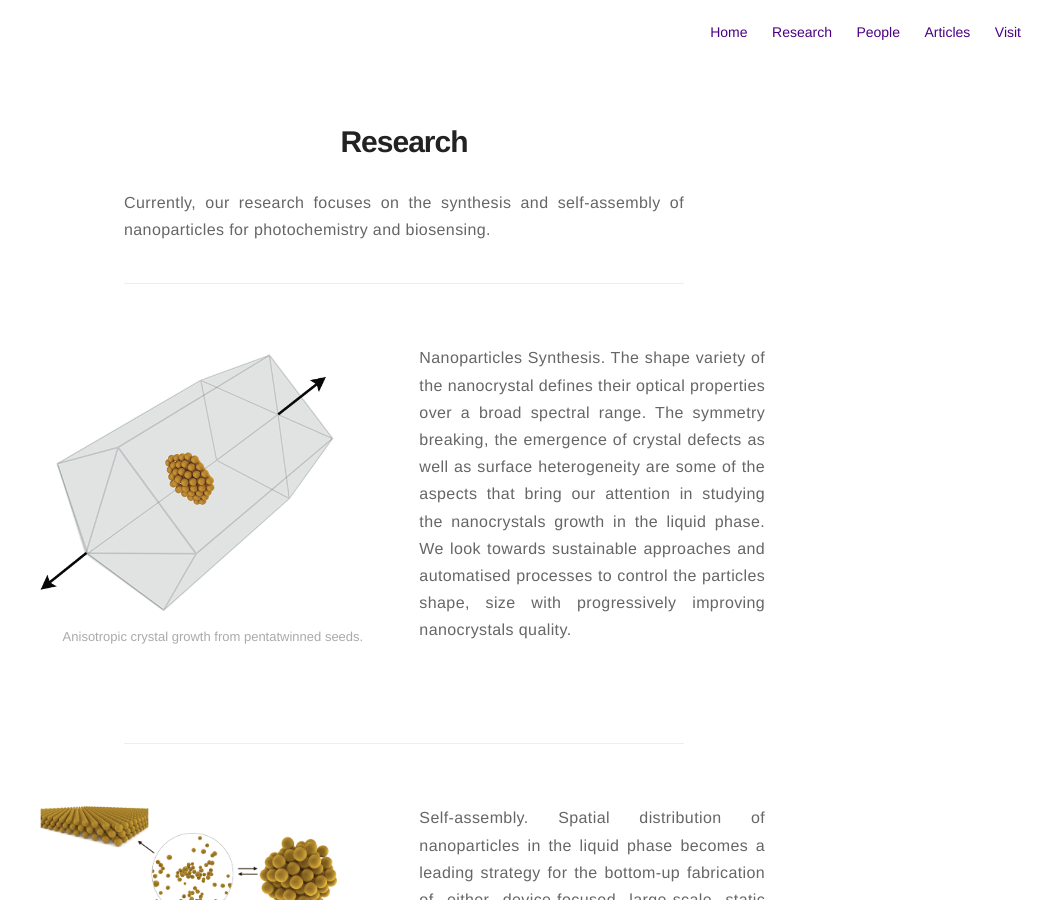
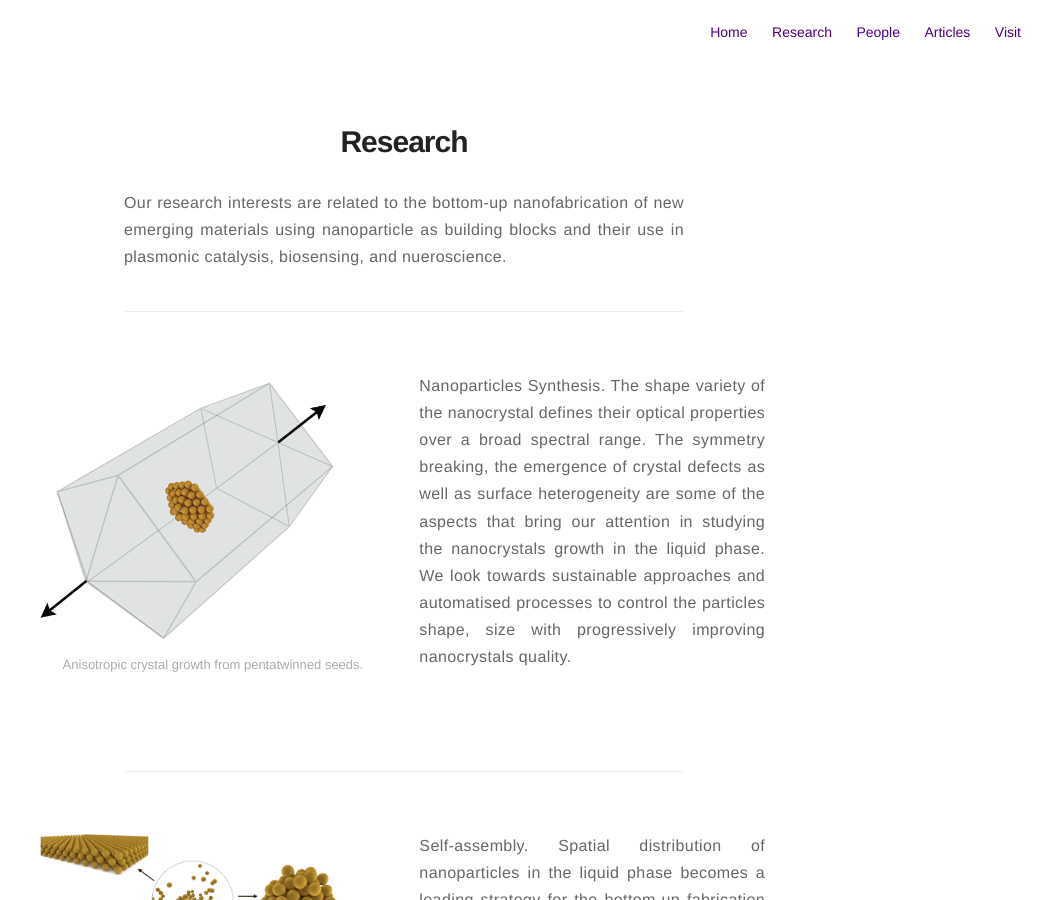
Before and after one commit to colsyschem/colsyschem.github.io, a Jekyll site: the page built from research.md, in a window 1280 px wide and 900 px high. Shown: the whole window, without its empty margins (236-1280 px from the left). Built offline with Jekyll 4.4.1, drawn with Linux system fonts in a browser that asks for light colours.

Commit message:
interest

```diff
--- a/research.md
+++ b/research.md
@@ -11,7 +11,8 @@ author: marekgrzelczak
 description: Current research activities @ ColSysChem
 ---
 
-Currently, our research focuses on the synthesis and self-assembly of nanoparticles for photochemistry and biosensing.
+Our research interests are related to the bottom-up nanofabrication of new emerging materials using nanoparticle as building blocks and their use in plasmonic catalysis, biosensing, and nueroscience.
+
 
 ---
 <div class="side-by-side">
```
